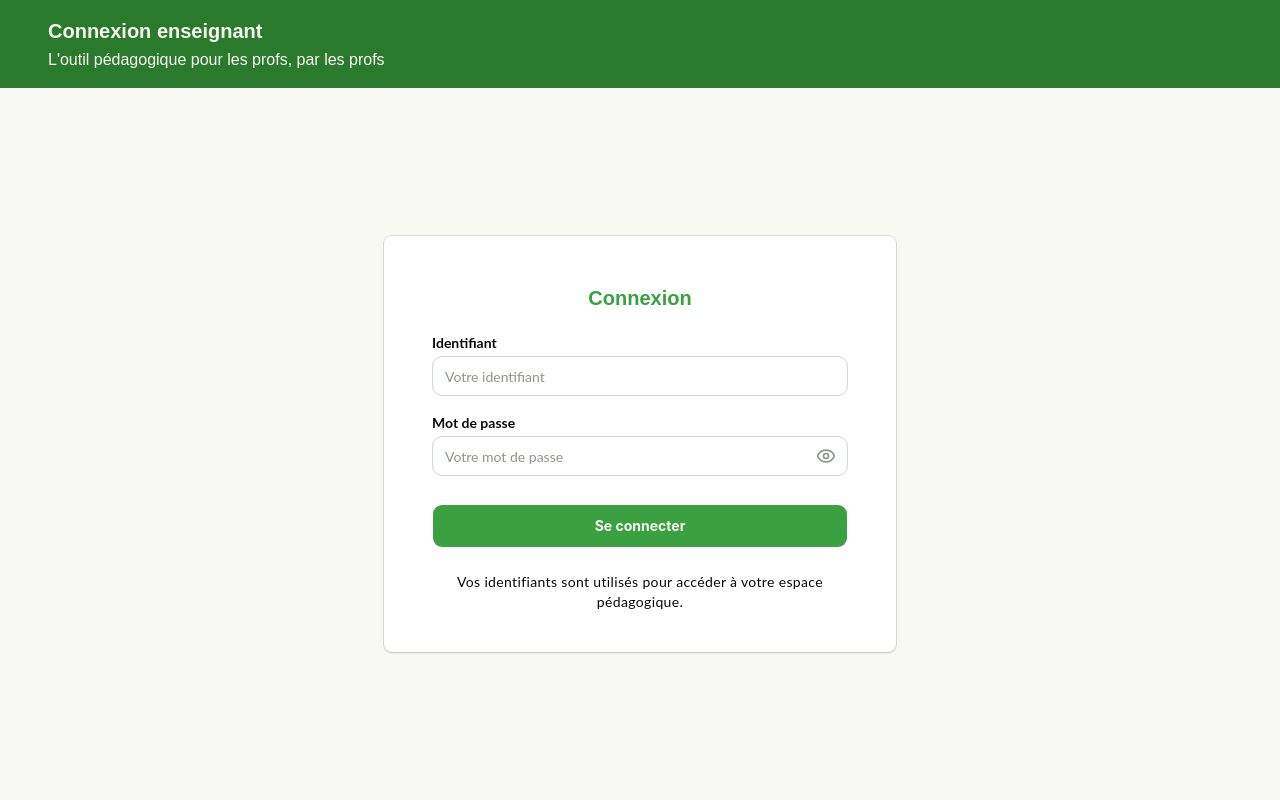
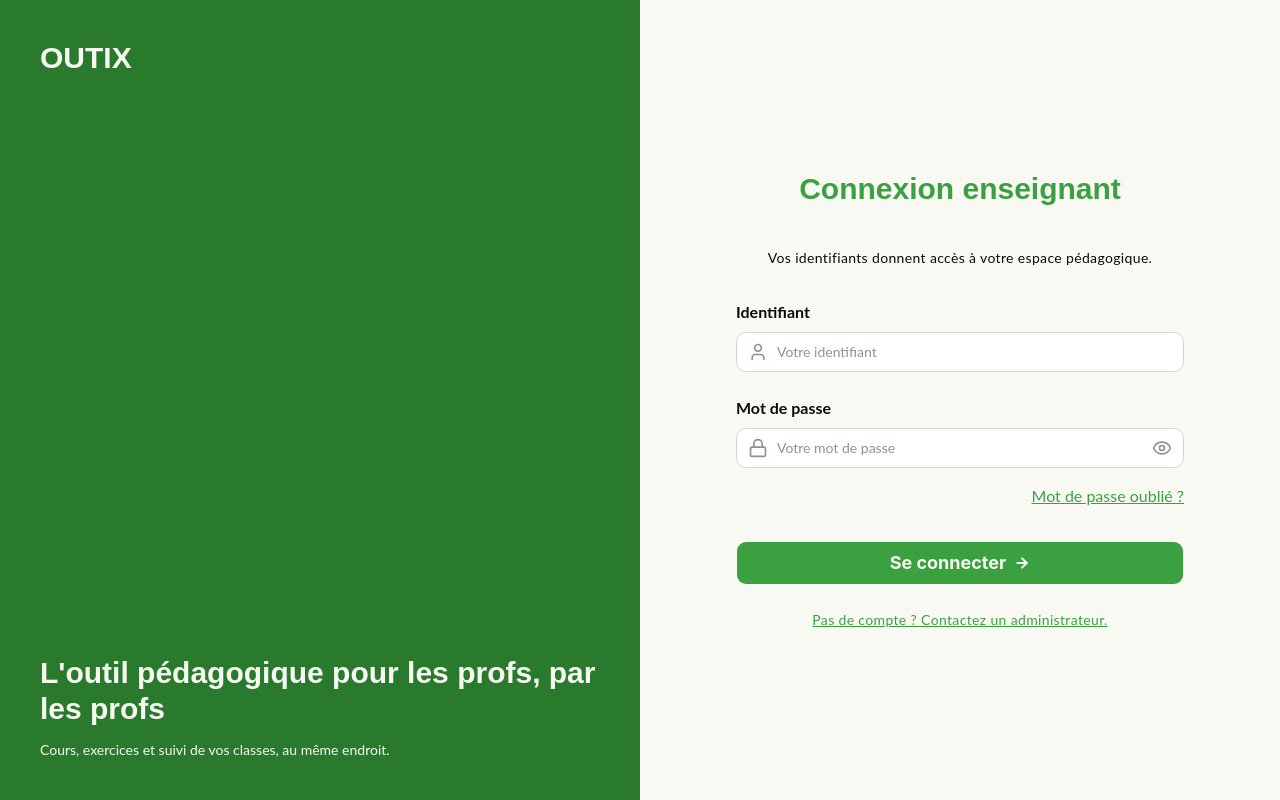
Before and after one commit to Linkaly31/SAE_Outix, a Next.js app in the folder outix/: page /login in a window 1280 px wide. Built offline with nearby package versions, Linux system fonts and the light colour scheme.

Commit message:
Feat : Change style login page & button component

```diff
--- a/outix/src/app/login/page.tsx
+++ b/outix/src/app/login/page.tsx
@@ -4,11 +4,10 @@ import { useState } from "react"
 import { z } from "zod"
 import { zodResolver } from "@hookform/resolvers/zod"
 import { useForm } from "react-hook-form"
-import { Eye, EyeOff } from "lucide-react"
+import { Eye, EyeOff, User, Lock, ArrowRight } from "lucide-react"
 import { Button } from "@/components/ui/button"
 import { Input } from "@/components/ui/input"
 import { Label } from "@/components/ui/label"
-import { Card, CardContent } from "@/components/ui/card"
 
 const formSchema = z.object({
   identifier: z.string().min(3, { message: "L'identifiant doit contenir au moins 3 caractères." }),
@@ -33,95 +32,129 @@ export default function LoginPage() {
   }
 
   return (
-    <div className="flex flex-col min-h-screen bg-[#F9F9F4]">
-      <header className="flex justify-between items-center w-full bg-style-green-deep px-6 py-4 md:px-12">
-        <div className="space-y-0.5">
-          <h1 className="font-title font-bold text-title text-style-cream">
-            Connexion enseignant
+    <div className="flex min-h-screen flex-col bg-[#F9F9F4] md:flex-row">
+      <aside className="flex flex-col justify-between gap-10 bg-style-green-deep px-6 py-6 sm:py-8 md:w-1/2 md:gap-16 md:px-10 md:py-10">
+        <div className="flex items-center gap-6">
+          {/* Add logo later */}
+          <span className="font-title text-3xl font-bold text-style-cream">
+            OUTIX
+          </span>
+        </div>
+
+        <div className="space-y-2 sm:space-y-3">
+          <h1 className="font-title text-2xl font-bold text-style-cream sm:text-3xl">
+            L&apos;outil pédagogique pour les profs, par les profs
           </h1>
-          <p className="font-title font-normal text-subtitle text-style-cream">
-            L'outil pédagogique pour les profs, par les profs
+          <p className="font-body text-body font-normal text-style-cream">
+            Cours, exercices et suivi de vos classes, au même endroit.
           </p>
         </div>
-        {/* Logo a ajouter!!!!!!!!!!!!!!! */}
+      </aside>
 
-      </header>
-
-      <main className="flex-1 flex items-center justify-center p-4">
-        <Card className="w-full max-w-lg rounded-md shadow-sm bg-ui-card">
-          <CardContent className="pt-8 px-6 pb-6 md:px-12 space-y-6">
-
-            <div className="text-center">
-              <h2 className="font-title font-bold text-title text-style-green">
-                Connexion
+      <main className="flex flex-1 items-center justify-center p-4 sm:p-6 md:w-1/2">
+        <div className="w-full max-w-md space-y-6 sm:space-y-8">
+          <div className="space-y-5 text-center sm:space-y-8 md:space-y-10">
+            <h2 className="font-title text-2xl font-bold text-style-green sm:text-3xl">
+              Connexion enseignant
             </h2>
+            <p className="font-body text-body tracking-wide">
+              Vos identifiants donnent accès à votre espace pédagogique.
+            </p>
           </div>
 
-            <form onSubmit={handleSubmit(onSubmit)} className="space-y-5">
-
+          <form onSubmit={handleSubmit(onSubmit)} className="space-y-5 sm:space-y-6">
             {/* Identifier area */}
-              <div className="space-y-1.5">
+            <div className="space-y-2">
               <Label
                 htmlFor="identifier"
-                  className="font-body font-bold text-label text-ui-label"
+                className="font-body text-sm font-bold text-ui-label sm:text-base"
               >
                 Identifiant
               </Label>
+
+              <div className="relative">
+                <User className="absolute left-3 top-1/2 h-4 w-4 -translate-y-1/2 text-ui-placeholder sm:h-5 sm:w-5" />
+
                 <Input
                   id="identifier"
                   type="text"
                   placeholder="Votre identifiant"
-                  className="w-full h-10 px-3 border border-gray-300 rounded-lg bg-white text-gray-800 font-body font-normal text-input-label placeholder:text-ui-placeholder focus-visible:ring-style-green"
+                  className="h-10 w-full rounded-lg border border-gray-300 bg-white pl-9 pr-3 font-body text-sm font-normal text-gray-800 placeholder:text-ui-placeholder focus-visible:ring-style-green sm:pl-10 sm:text-base"
                   {...register("identifier")}
                 />
+              </div>
+
               {errors.identifier && (
-                  <p className="text-xs font-medium text-red-500 mt-1">{errors.identifier.message}</p>
+                <p className="mt-1 text-xs font-medium text-red-500">{errors.identifier.message}</p>
               )}
             </div>
 
             {/* Password Area */}
-              <div className="space-y-1.5">
+            <div className="space-y-3 sm:space-y-4">
+              <div className="space-y-2">
                 <Label
                   htmlFor="password"
-                  className="font-body font-bold text-label text-ui-label"
+                  className="font-body text-sm font-bold text-ui-label sm:text-base"
                 >
                   Mot de passe
                 </Label>
+
                 <div className="relative">
+                  <Lock className="absolute left-3 top-1/2 h-4 w-4 -translate-y-1/2 text-ui-placeholder sm:h-5 sm:w-5" />
+
                   <Input
                     id="password"
                     type={showPassword ? "text" : "password"}
                     placeholder="Votre mot de passe"
-                    className="w-full h-10 pl-3 pr-10 border border-gray-300 rounded-lg bg-white text-gray-800 font-body font-normal text-input-label placeholder:text-ui-placeholder focus-visible:ring-style-green"
+                    className="h-10 w-full rounded-lg border border-gray-300 bg-white pl-9 pr-10 font-body text-sm font-normal text-gray-800 placeholder:text-ui-placeholder focus-visible:ring-style-green sm:pl-10 sm:text-base"
                     {...register("password")}
                   />
+
                   <button
                     type="button"
                     onClick={() => setShowPassword(!showPassword)}
-                    className="absolute inset-y-0 right-0 pr-3 flex items-center text-ui-placeholder hover:brightness-90"
+                    aria-label={
+                      showPassword
+                        ? "Masquer le mot de passe"
+                        : "Afficher le mot de passe"
+                    }
+                    aria-pressed={showPassword}
+                    className="absolute inset-y-0 right-0 flex items-center pr-3 text-ui-placeholder hover:brightness-90"
                   >
-                    {showPassword ? <EyeOff className="h-5 w-5" /> : <Eye className="h-5 w-5" />}
+                    {showPassword ? <EyeOff className="h-4 w-4 sm:h-5 sm:w-5" /> : <Eye className="h-4 w-4 sm:h-5 sm:w-5" />}
                   </button>
                 </div>
+
                 {errors.password && (
-                  <p className="text-xs font-medium text-red-500 mt-1">{errors.password.message}</p>
+                  <p className="mt-1 text-xs font-medium text-red-500">{errors.password.message}</p>
                 )}
               </div>
 
+              <div className="text-right">
+                <a
+                  href="#"
+                  className="font-body text-sm text-style-green underline sm:text-base"
+                >
+                  Mot de passe oublié ?
+                </a>
+              </div>
+            </div>
+
             {/* Send button and text */}
-              <div className="space-y-4 pt-2">
-                <Button type="submit" variant="primary" radius="md" fullWidth className="h-11">
+            <div className="space-y-3 pt-1 sm:space-y-4 sm:pt-2">
+              <Button type="submit" variant="primary" radius="md" fullWidth className="h-11 gap-2">
                 Se connecter
+                <ArrowRight className="h-6 w-6 stroke-[3]" />
               </Button>
 
-                <p className="font-body font-normal text-body text-center tracking-wide mt-2">
-                  Vos identifiants sont utilisés pour accéder à votre espace pédagogique.
+              <p className="mt-2 text-center font-body text-body tracking-wide">
+                <a href="#" className="text-style-green underline">
+                  Pas de compte ? Contactez un administrateur.
+                </a>
               </p>
             </div>
-
           </form>
-          </CardContent>
-        </Card>
+        </div>
       </main>
     </div>
   )
--- a/outix/src/components/ui/button.tsx
+++ b/outix/src/components/ui/button.tsx
@@ -3,89 +3,94 @@ import { cva, type VariantProps } from "class-variance-authority"
 import { cn } from "cn"
 
 const buttonVariants = cva(
-  "group/button inline-flex shrink-0 items-center justify-center rounded-lg border border-transparent bg-clip-padding text-sm font-medium whitespace-nowrap transition-all outline-none select-none focus-visible:border-ring focus-visible:ring-3 focus-visible:ring-ring/50 active:not-aria-[haspopup]:translate-y-px disabled:pointer-events-none disabled:opacity-50 aria-invalid:border-destructive aria-invalid:ring-3 aria-invalid:ring-destructive/20 dark:aria-invalid:border-destructive/50 dark:aria-invalid:ring-destructive/40 [&_svg]:pointer-events-none [&_svg]:shrink-0 [&_svg:not([class*='size-'])]:size-4",
+  "group/button inline-flex shrink-0 items-center justify-center rounded-lg border border-transparent bg-clip-padding text-sm font-medium whitespace-nowrap text-center transition-all outline-none select-none focus-visible:border-ring focus-visible:ring-3 focus-visible:ring-ring/50 active:not-aria-[haspopup]:translate-y-px disabled:pointer-events-none disabled:opacity-50 aria-invalid:border-destructive aria-invalid:ring-3 aria-invalid:ring-destructive/20 dark:aria-invalid:border-destructive/50 dark:aria-invalid:ring-destructive/40 [&_svg]:pointer-events-none [&_svg]:shrink-0 [&_svg:not([class*='size-'])]:size-4",
   {
     variants: {
       variant: {
         // Shadcn
         default: "bg-primary text-primary-foreground hover:bg-primary/80",
-        outline:
-          "border-border bg-background hover:bg-muted hover:text-foreground aria-expanded:bg-muted aria-expanded:text-foreground dark:border-input dark:bg-input/30 dark:hover:bg-input/50",
-        secondary:
-          "bg-secondary text-secondary-foreground hover:bg-[color-mix(in_oklch,var(--secondary),var(--foreground)_5%)] aria-expanded:bg-secondary aria-expanded:text-secondary-foreground",
-        ghost:
-          "hover:bg-muted hover:text-foreground aria-expanded:bg-muted aria-expanded:text-foreground dark:hover:bg-muted/50",
-        destructive:
-          "bg-destructive/10 text-destructive hover:bg-destructive/20 focus-visible:border-destructive/40 focus-visible:ring-destructive/20 dark:bg-destructive/20 dark:hover:bg-destructive/30 dark:focus-visible:ring-destructive/40",
+
+        outline: "border-border bg-background hover:bg-muted hover:text-foreground aria-expanded:bg-muted aria-expanded:text-foreground dark:border-input dark:bg-input/30 dark:hover:bg-input/50",
+
+        secondary: "bg-secondary text-secondary-foreground hover:bg-[color-mix(in_oklch,var(--secondary),var(--foreground)_5%)] aria-expanded:bg-secondary aria-expanded:text-secondary-foreground",
+
+        ghost: "hover:bg-muted hover:text-foreground aria-expanded:bg-muted aria-expanded:text-foreground dark:hover:bg-muted/50",
+
+        destructive: "bg-destructive/10 text-destructive hover:bg-destructive/20 focus-visible:border-destructive/40 focus-visible:ring-destructive/20 dark:bg-destructive/20 dark:hover:bg-destructive/30 dark:focus-visible:ring-destructive/40",
+
         link: "text-primary underline-offset-4 hover:underline",
 
         // Client : mains buttons
         primary: [
           "bg-style-green text-style-cream",
-          "font-button font-bold text-[length:var(--button-font-size)]",
+          "font-button font-bold text-base sm:text-lg",
           "hover:brightness-95",
         ],
         discreet: [
           "bg-style-cream text-style-green border-2 border-style-green",
-          "font-button font-bold text-[length:var(--button-font-size)]",
+          "font-button font-bold text-base sm:text-lg",
           "hover:brightness-95",
         ],
 
         // Secondary button (orange)
         accent: [
           "bg-style-orange text-style-cream",
-          "font-button font-bold text-[length:var(--button-font-size)]",
+          "font-button font-bold text-base sm:text-lg",
           "hover:brightness-95",
         ],
 
         // Action buttons
         edit: [
           "bg-action-edit text-style-cream",
-          "font-button font-bold text-[length:var(--button-font-size)]",
+          "font-button font-bold text-base sm:text-lg",
           "hover:brightness-90",
         ],
         delete: [
           "bg-action-delete text-style-cream",
-          "font-button font-bold text-[length:var(--button-font-size)]",
+          "font-button font-bold text-base sm:text-lg",
           "hover:brightness-90",
         ],
 
-        // Add element buttons
+        // Add element buttons (maybe delete later)
         "add-text": [
           "bg-add-text text-black",
-          "font-body font-normal text-[length:var(--button-font-size)]",
+          "font-body font-normal text-base sm:text-lg",
           "hover:brightness-95",
         ],
         "add-image": [
           "bg-add-image text-black",
-          "font-body font-normal text-[length:var(--button-font-size)]",
+          "font-body font-normal text-base sm:text-lg",
           "hover:brightness-95",
         ],
         "add-sound": [
           "bg-add-sound text-black",
-          "font-body font-normal text-[length:var(--button-font-size)]",
+          "font-body font-normal text-base sm:text-lg",
           "hover:brightness-95",
         ],
         "add-video": [
           "bg-add-video text-black",
-          "font-body font-normal text-[length:var(--button-font-size)]",
+          "font-body font-normal text-base sm:text-lg",
           "hover:brightness-95",
         ],
       },
       size: {
-        default:
-          "h-8 gap-1.5 px-2.5 has-data-[icon=inline-end]:pr-2 has-data-[icon=inline-start]:pl-2",
-        xs: "h-6 gap-1 rounded-[min(var(--radius-md),10px)] px-2 text-xs in-data-[slot=button-group]:rounded-lg has-data-[icon=inline-end]:pr-1.5 has-data-[icon=inline-start]:pl-1.5 [&_svg:not([class*='size-'])]:size-3",
-        sm: "h-7 gap-1 rounded-[min(var(--radius-md),12px)] px-2.5 text-[0.8rem] in-data-[slot=button-group]:rounded-lg has-data-[icon=inline-end]:pr-1.5 has-data-[icon=inline-start]:pl-1.5 [&_svg:not([class*='size-'])]:size-3.5",
-        lg: "h-9 gap-1.5 px-2.5 has-data-[icon=inline-end]:pr-2 has-data-[icon=inline-start]:pl-2",
+        default: "min-h-9 py-2 gap-1.5 px-2.5 has-data-[icon=inline-end]:pr-2 has-data-[icon=inline-start]:pl-2",
+
+        xs: "min-h-6 py-1 gap-1 rounded-[min(var(--radius-md),10px)] px-2 text-xs in-data-[slot=button-group]:rounded-lg has-data-[icon=inline-end]:pr-1.5 has-data-[icon=inline-start]:pl-1.5 [&_svg:not([class*='size-'])]:size-3",
+
+        sm: "min-h-8 py-1.5 gap-1 rounded-[min(var(--radius-md),12px)] px-2.5 text-[0.8rem] in-data-[slot=button-group]:rounded-lg has-data-[icon=inline-end]:pr-1.5 has-data-[icon=inline-start]:pl-1.5 [&_svg:not([class*='size-'])]:size-3.5",
+
+        lg: "min-h-10 py-2.5 gap-1.5 px-2.5 has-data-[icon=inline-end]:pr-2 has-data-[icon=inline-start]:pl-2",
+
         icon: "size-8",
-        "icon-xs":
-          "size-6 rounded-[min(var(--radius-md),10px)] in-data-[slot=button-group]:rounded-lg [&_svg:not([class*='size-'])]:size-3",
-        "icon-sm":
-          "size-7 rounded-[min(var(--radius-md),12px)] in-data-[slot=button-group]:rounded-lg",
+
+        "icon-xs": "size-6 rounded-[min(var(--radius-md),10px)] in-data-[slot=button-group]:rounded-lg [&_svg:not([class*='size-'])]:size-3",
+
+        "icon-sm": "size-7 rounded-[min(var(--radius-md),12px)] in-data-[slot=button-group]:rounded-lg",
+
         "icon-lg": "size-9",
       },
-      // Corner radius : 10px or 20px
+      // Corner radius
       radius: {
         md: "rounded-[10px]",
         lg: "rounded-[20px]",
@@ -114,7 +119,9 @@ function Button({
   return (
     <ButtonPrimitive
       data-slot="button"
-      className={cn(buttonVariants({ variant, size, radius, fullWidth, className }))}
+      className={cn(
+        buttonVariants({ variant, size, radius, fullWidth, className })
+      )}
       {...props}
     />
   )
```
Lines whose indentation alone changed are shown as unchanged.
